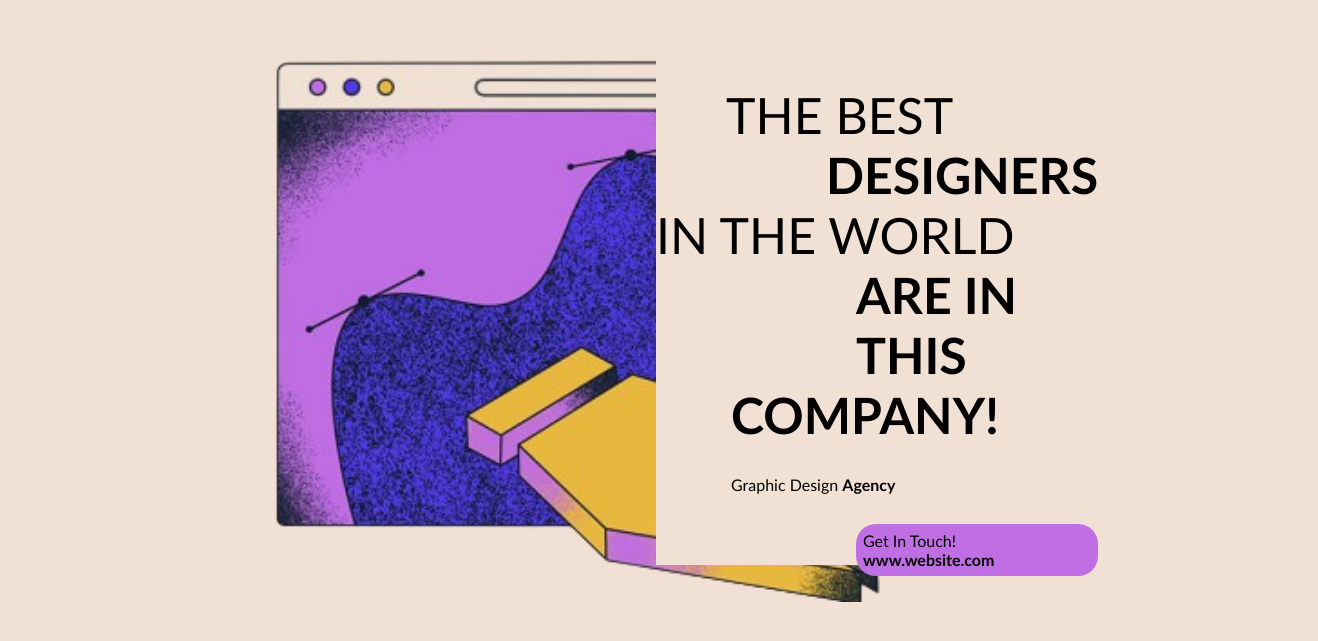
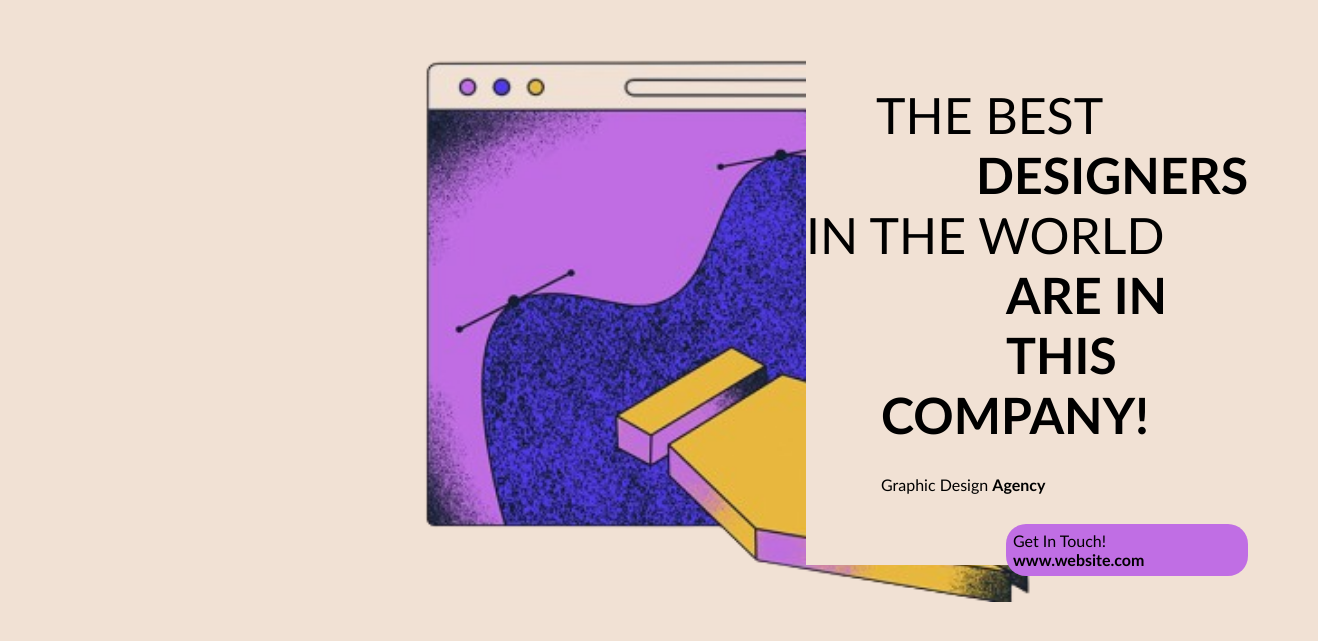
Before and after one commit to TSKRofficial/Psd-to-Image, a plain HTML site: page index.html in a window 1280 px wide. Shown: the part 195-836 px from the top of the page, 1318 px wide, since content can reach past the window. Drawn offline with Linux system fonts and the light colour scheme.

Commit message:
Update style.css

```diff
--- a/style.css
+++ b/style.css
@@ -8,6 +8,7 @@
     margin:200px;
     height:70vh;
     width:70vw;
+    margin-left:350px;
 }
 .left-section{
     float:left;
```
